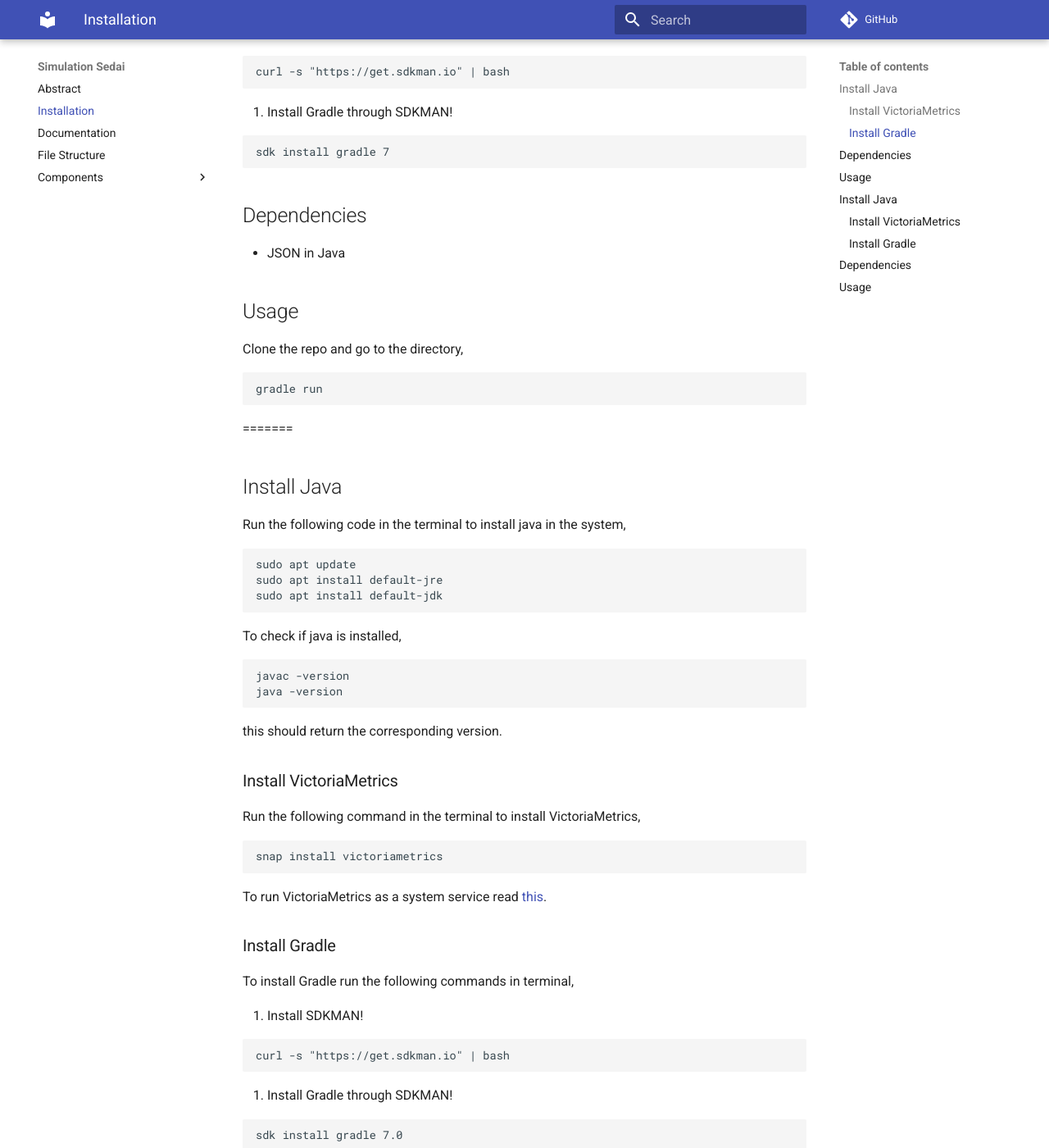
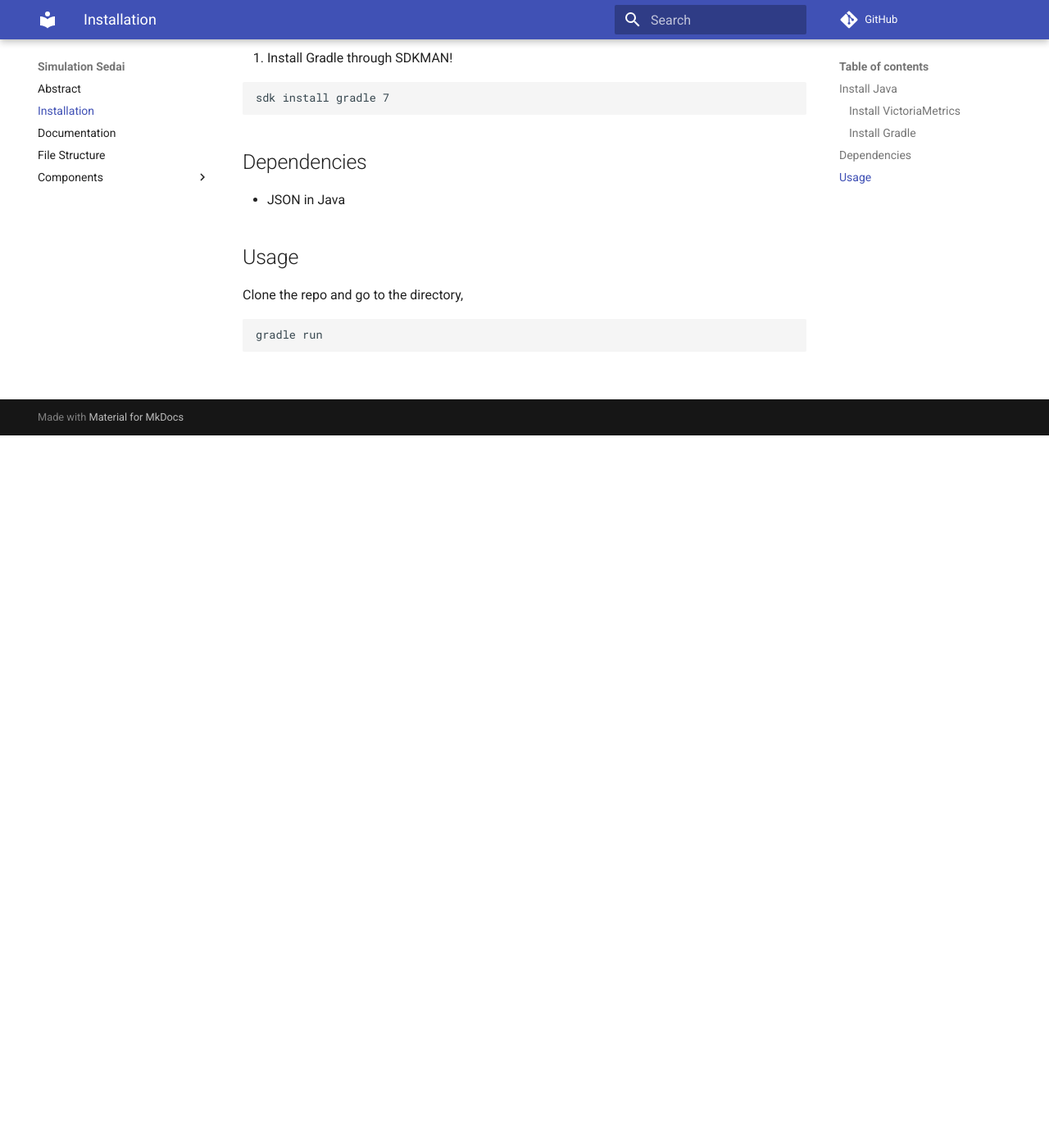
Before and after one commit to DCsimulator/data-center-simulation-documentation, an MkDocs documentation site: the page built from docs/installation.md, in a window 1280 px wide and 1400 px high, scrolled down 869 px. Shown: the whole window at 82% size. Built offline with MkDocs 1.6.1 and Material for MkDocs 9.7.7, drawn with Linux system fonts in a browser that asks for light colours; comment, search, counter and statistics services are not loaded; some of the changed text lies outside the part shown.

Commit message:
merge fix

````diff
--- a/docs/installation.md
+++ b/docs/installation.md
@@ -52,58 +51,3 @@
 ```
 gradle run
 ```
-=======
-## Install Java
-
-Run the following code in the terminal to install java in the system,
-```
-sudo apt update
-sudo apt install default-jre
-sudo apt install default-jdk
-```
-
-To check if java is installed,
-```
-javac -version
-java -version
-```
-this should return the corresponding version.
-
-### Install VictoriaMetrics
-
-Run the following command in the terminal to install VictoriaMetrics,
-```
-snap install victoriametrics
-```
-
-To run VictoriaMetrics as a system service read [this](https://github.com/VictoriaMetrics/VictoriaMetrics/issues/43).
-
-### Install Gradle
-
-To install Gradle run the following commands in terminal,
-
-1. Install SDKMAN!
-
-```
-curl -s "https://get.sdkman.io" | bash
-```
-
-2. Install Gradle through SDKMAN!
-
-```
-sdk install gradle 7.0
-```
-
-## Dependencies
-
-- JSON in Java
-
-
-## Usage
-
-Clone the repo and go to the directory,
-
-```
-gradle run
-```
->>>>>>> 80b0df4e9268437b5e7f7c3ee331f070de1ef82d
````
Also changed, not shown: other parts of docs/installation.md (+0 -1 lines).
